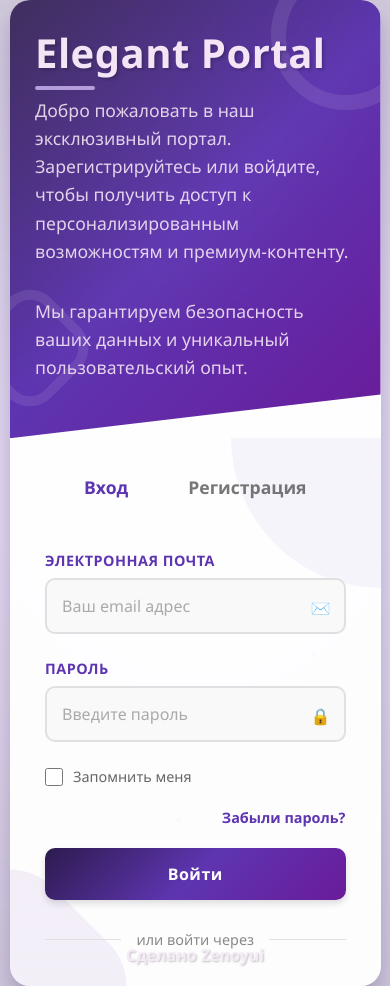
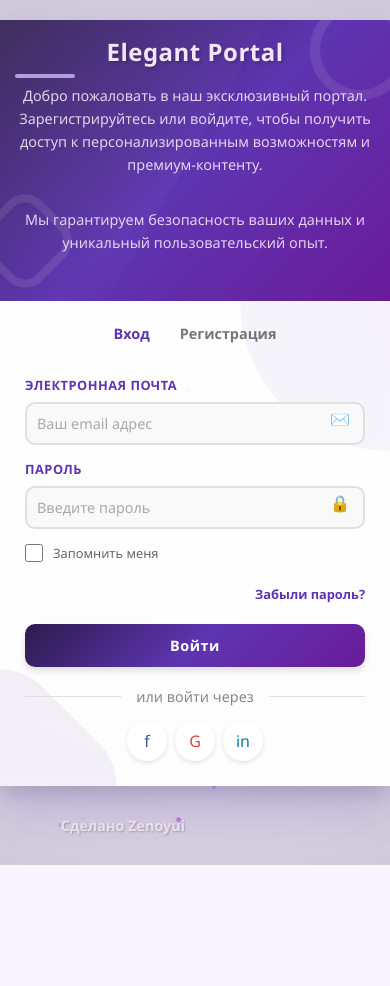
Before and after one commit to Zenoyui/Elegant-Portal, a plain HTML site: page index.html in a window 390 px wide. Shown: the top 986 px of the page. After the commit the page ends 865 px from the top, so only its background shows below. Drawn offline with Linux system fonts and the light colour scheme.

Commit message:
Update index.css

```diff
--- a/index.css
+++ b/index.css
@@ -29,10 +29,12 @@ body {
     color: var(--text-dark);
     min-height: 100vh;
     display: flex;
+    flex-direction: column;
     align-items: center;
     justify-content: center;
     overflow-x: hidden;
     perspective: 1000px;
+    padding: 20px 0;
 }
 
 body::before {
@@ -57,8 +59,8 @@ body::before {
 }
 
 .container {
-    width: 900px;
-    height: auto;
+    width: 100%;
+    max-width: 900px;
     background: rgba(255, 255, 255, 0.95);
     border-radius: 20px;
     box-shadow: var(--shadow-lg), 0 20px 40px rgba(93, 52, 177, 0.2);
@@ -67,6 +69,8 @@ body::before {
     position: relative;
     transform-style: preserve-3d;
     animation: containerIntro 1.5s var(--cubic-bezier) forwards;
+    margin: 10px;
+    flex-direction: row;
 }
 
 @keyframes containerIntro {
@@ -115,17 +119,17 @@ body::before {
     }
 }
 .footer-text {
-    position: fixed;
-    bottom: 20px;
-    left: 50%;
-    transform: translateX(-50%);
+    position: relative;
+    margin-top: 20px;
+    text-align: center;
     color: var(--text-light);
-    font-size: 1rem;
+    font-size: 0.9rem;
     font-weight: 600;
     text-shadow: 1px 1px 2px rgba(0, 0, 0, 0.3);
     opacity: 0.8;
     transition: opacity 0.3s ease;
     animation: fadeInUp 1s ease forwards;
+    padding: 10px;
 }
 
 .footer-text:hover {
@@ -177,21 +181,21 @@ body::before {
 }
 
 .sidebar .decoration:nth-child(1) {
-    width: 150px;
-    height: 150px;
-    border: 15px solid var(--text-light);
+    width: 100px;
+    height: 100px;
+    border: 10px solid var(--text-light);
     border-radius: 50%;
-    top: -40px;
-    right: -40px;
+    top: -20px;
+    right: -20px;
 }
 
 .sidebar .decoration:nth-child(2) {
-    width: 100px;
-    height: 100px;
-    border: 10px solid var(--text-light);
+    width: 80px;
+    height: 80px;
+    border: 8px solid var(--text-light);
     border-radius: 30%;
-    bottom: 40px;
-    left: -30px;
+    bottom: 20px;
+    left: -15px;
     transform: rotate(45deg);
 }
 
@@ -268,14 +272,13 @@ body::before {
 
 .forms {
     position: relative;
-    height: 470px;
-    overflow: hidden;
+    height: auto;
+    overflow: visible;
 }
 
 .form {
     position: absolute;
     width: 100%;
-    height: 100%;
     top: 0;
     left: 0;
     padding: 10px;
@@ -283,12 +286,14 @@ body::before {
     transform: translateX(100px);
     transition: all 0.5s var(--cubic-bezier);
     pointer-events: none;
+    height: auto;
 }
 
 .form.active {
     opacity: 1;
     transform: translateX(0);
     pointer-events: all;
+    position: relative;
 }
 
 .input-group {
@@ -416,7 +421,7 @@ body::before {
 }
 
 .social-login {
-    margin-top: 30px;
+    margin-top: 20px;
     text-align: center;
 }
 
@@ -550,37 +555,95 @@ body::before {
     opacity: 0.6;
 }
 
-@media (max-width: 950px) {
+@media (max-width: 768px) {
     .container {
-        width: 95%;
-        height: auto;
         flex-direction: column;
+        margin: 5px;
+        border-radius: 10px;
     }
 
     .sidebar {
-        padding: 30px;
-        clip-path: polygon(0 0, 100% 0, 100% 90%, 0 100%);
+        padding: 20px;
+        clip-path: none;
+        text-align: center;
     }
 
-    .forms {
-        height: 380px;
+    .form-container {
+        padding: 20px;
+    }
+
+    .sidebar h1 {
+        font-size: 2rem;
+    }
+
+    .sidebar p {
+        font-size: 1rem;
     }
 }
 
-@media (max-width: 600px) {
+@media (max-width: 480px) {
+    .container {
+        margin: 0;
+        border-radius: 0;
+    }
+
     .sidebar {
-        padding: 25px;
+        padding: 15px;
+    }
+
+    .sidebar h1 {
+        font-size: 1.5rem;
+    }
+
+    .sidebar p {
+        font-size: 0.9rem;
     }
 
     .form-container {
-        padding: 25px;
+        padding: 15px;
     }
 
-    .forms {
-        height: 420px;
+    .input-group {
+        margin-bottom: 15px;
+    }
+
+    .input-group label {
+        font-size: 0.8rem;
+    }
+
+    .input-group input {
+        padding: 10px;
+        font-size: 0.9rem;
+    }
+
+    .btn {
+        padding: 12px;
+        font-size: 0.9rem;
     }
 
     .social-btn-group {
-        gap: 10px;
+        gap: 8px;
+    }
+
+    .social-btn {
+        width: 40px;
+        height: 40px;
+    }
+
+    .tabs {
+        margin-bottom: 15px;
+    }
+
+    .tab-btn {
+        padding: 8px 15px;
+        font-size: 0.9rem;
+    }
+
+    .checkbox-group label {
+        font-size: 0.8rem;
+    }
+
+    .form-link {
+        font-size: 0.8rem;
     }
 }
```
